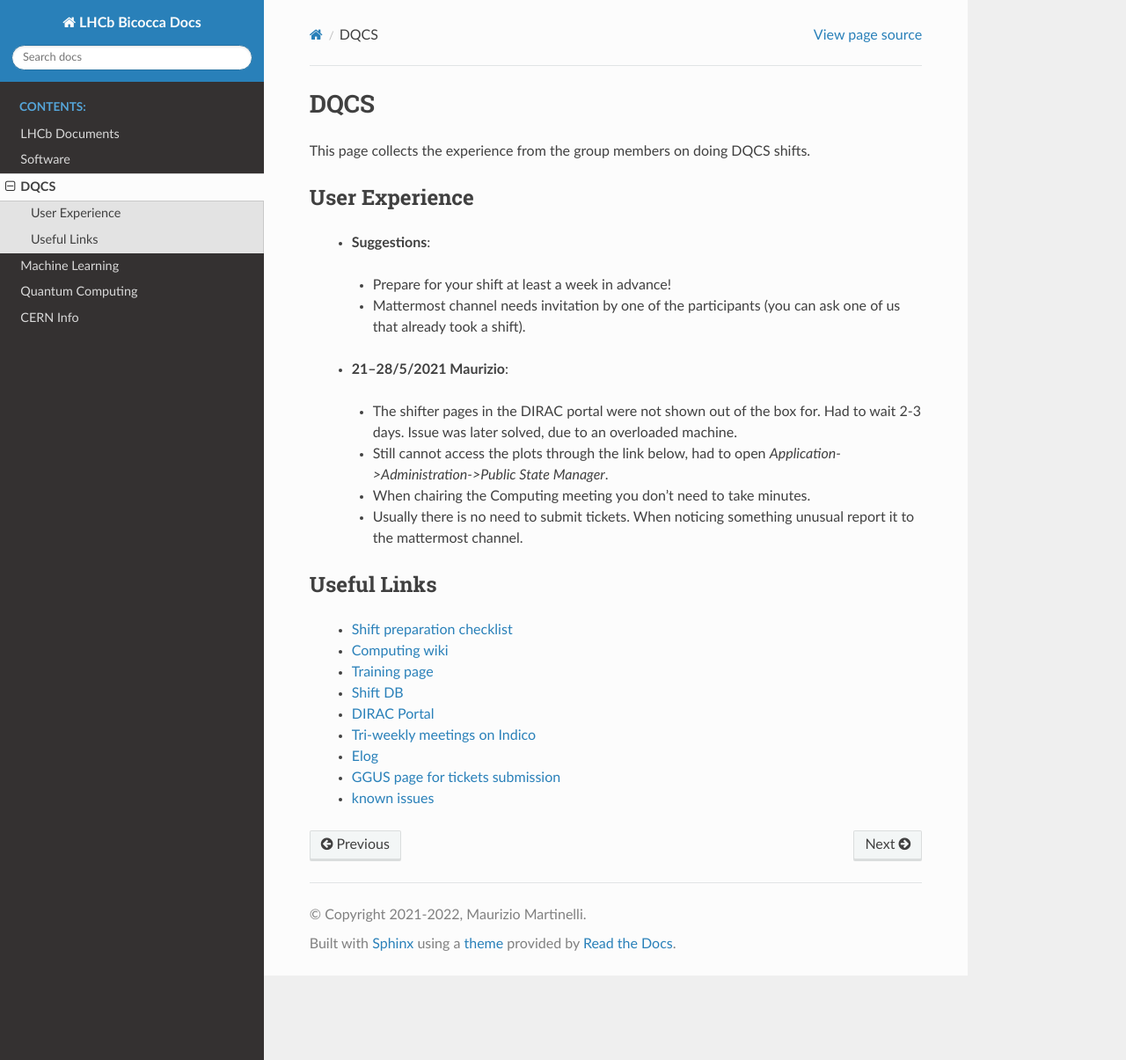
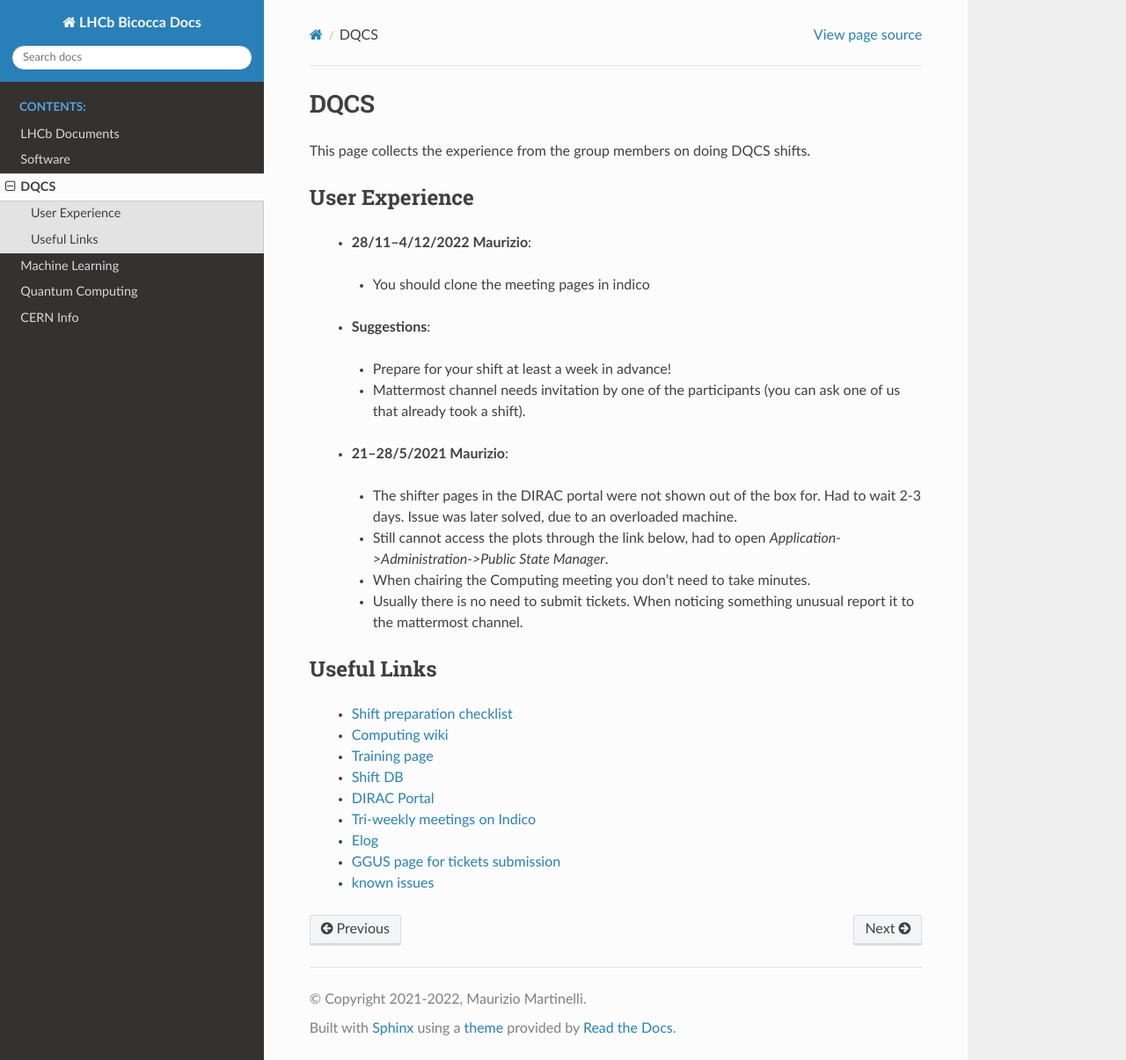
Before and after one commit to lhcb-bicocca/documentation, a Sphinx documentation site: the page built from docs/source/dqcs.rst, in a window 1280 px wide and 1205 px high. Shown: the whole window at 88% size. Built offline with Sphinx 7.4.7 and the Read the Docs theme 2.0.0, drawn with Linux system fonts in a browser that asks for light colours.

Commit message:
Update dqcs.rst

```diff
--- a/docs/source/dqcs.rst
+++ b/docs/source/dqcs.rst
@@ -4,6 +4,10 @@ This page collects the experience from the group members on doing DQCS shifts.
 
 User Experience
 ^^^^^^^^^^^^^^^
+ * **28/11--4/12/2022 Maurizio**:
+
+  - You should clone the meeting pages in indico
+
  * **Suggestions**:
 
   - Prepare for your shift at least a week in advance!
```
